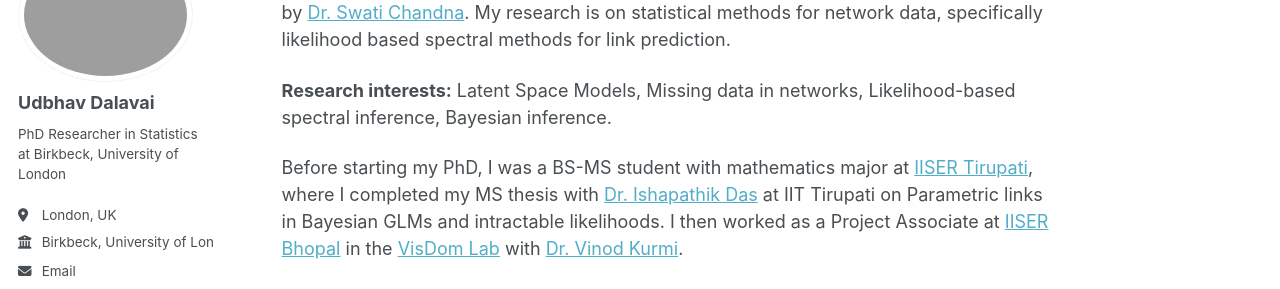
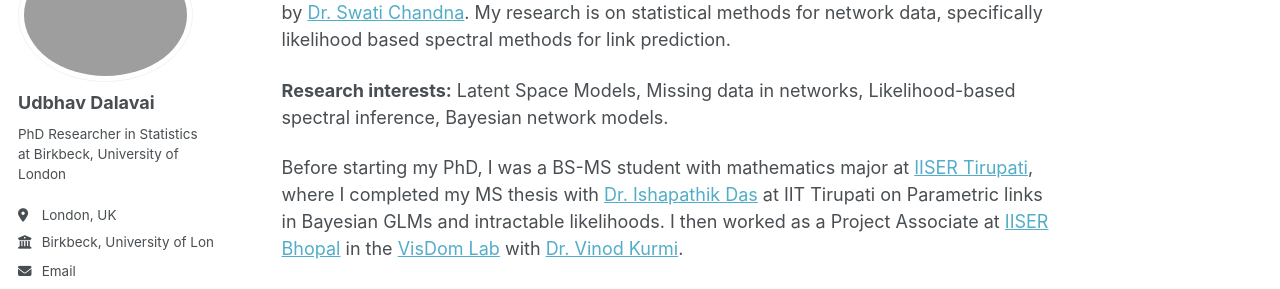
Before and after one commit to Udbhav-Dalavai/Udbhav-Dalavai.github.io, a Jekyll site: the page built from _pages/about.md, in a window 1280 px wide and 1296 px high. Shown: the part 171-460 px from the top of the window. Built offline with Jekyll 4.4.1, drawn with Linux system fonts in a browser that asks for light colours; a style sheet for code colours, icons or effects is not loaded.

Commit message:
Revise research interests in about.md
Updated research interests to include Bayesian network models.

```diff
--- a/_pages/about.md
+++ b/_pages/about.md
@@ -9,7 +9,7 @@
 
 I am a second-year PhD student in Statistics at [Birkbeck, University of London](https://www.bbk.ac.uk/), supervised by [Dr. Swati Chandna](https://www.bbk.ac.uk/our-staff/9165866/swati-chandna). My research is on statistical methods for network data, specifically likelihood based spectral methods for link prediction.
 
-**Research interests:** Latent Space Models, Missing data in networks, Likelihood-based spectral inference, Bayesian inference.
+**Research interests:** Latent Space Models, Missing data in networks, Likelihood-based spectral inference, Bayesian network models.
 
 Before starting my PhD, I was a BS-MS student with mathematics major at [IISER Tirupati](https://www.iisertirupati.ac.in/), where I completed my MS thesis with [Dr. Ishapathik Das](https://sites.google.com/iittp.ac.in/ishapathik/home) at IIT Tirupati on Parametric links in Bayesian GLMs and intractable likelihoods. I then worked as a Project Associate at [IISER Bhopal](https://www.iiserb.ac.in/) in the [VisDom Lab](https://visdomlab.github.io/) with [Dr. Vinod Kurmi](https://vinodkkurmi.github.io/).
 
```
